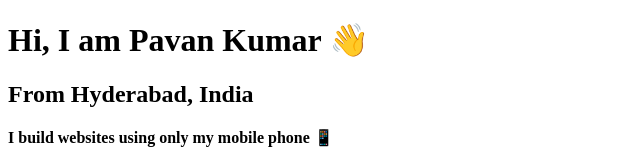
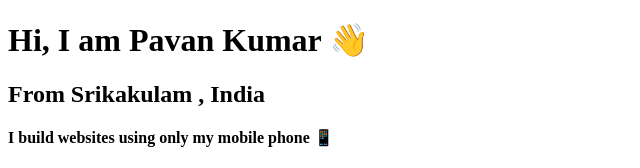
Before and after one commit to Pavankumar-we/my-first-website, a plain HTML site: page index.html in a window 1280 px wide. Shown: the top 168 px of the page, without its empty margins (0-640 px from the left). Drawn offline with Linux system fonts and the light colour scheme.

Commit message:
Update index.html

```diff
--- a/index.html
+++ b/index.html
@@ -5,7 +5,7 @@
 </head>
 <body>
   <h1>Hi, I am Pavan Kumar 👋</h1>
-  <h2>From Hyderabad, India</h2>
+  <h2>From Srikakulam , India</h2>
   <p><strong>I build websites using only my mobile phone 📱</strong></p>
 
   <h3>Day 2 Achievement:</h3>
```
